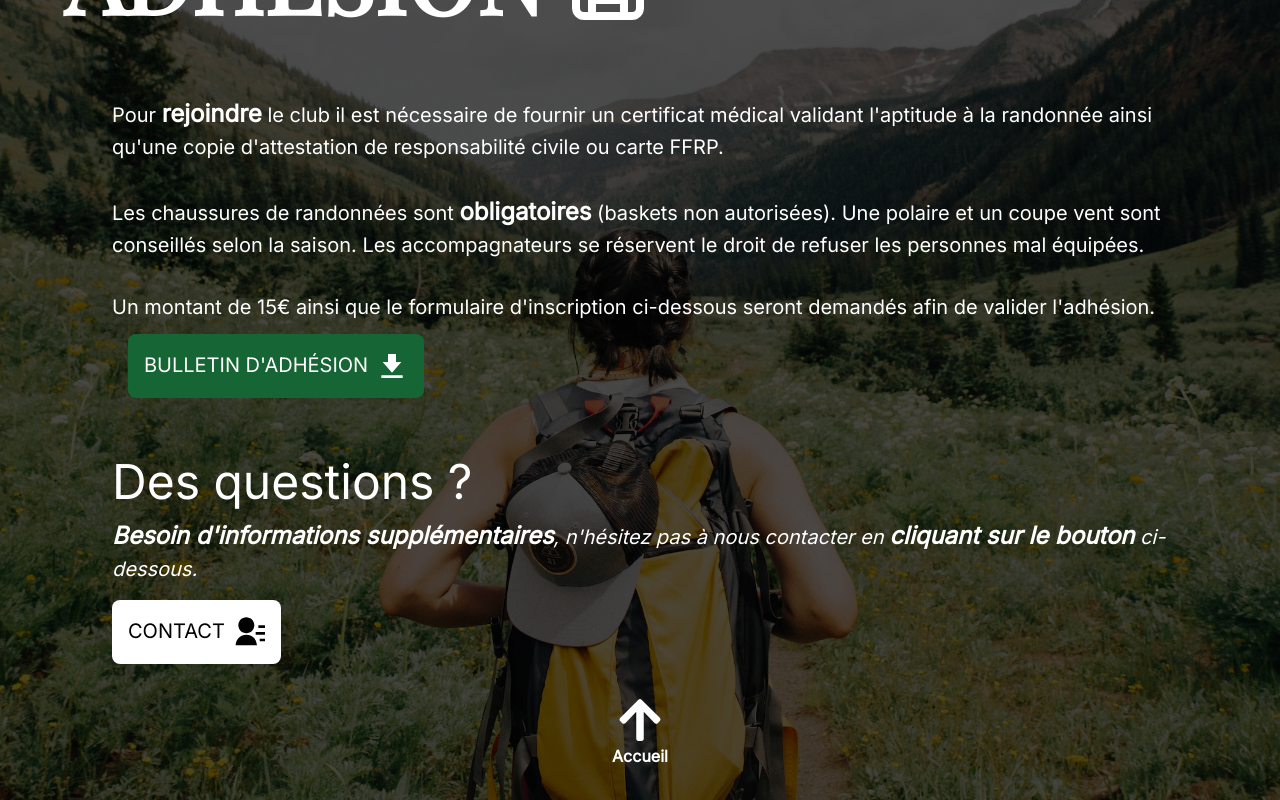
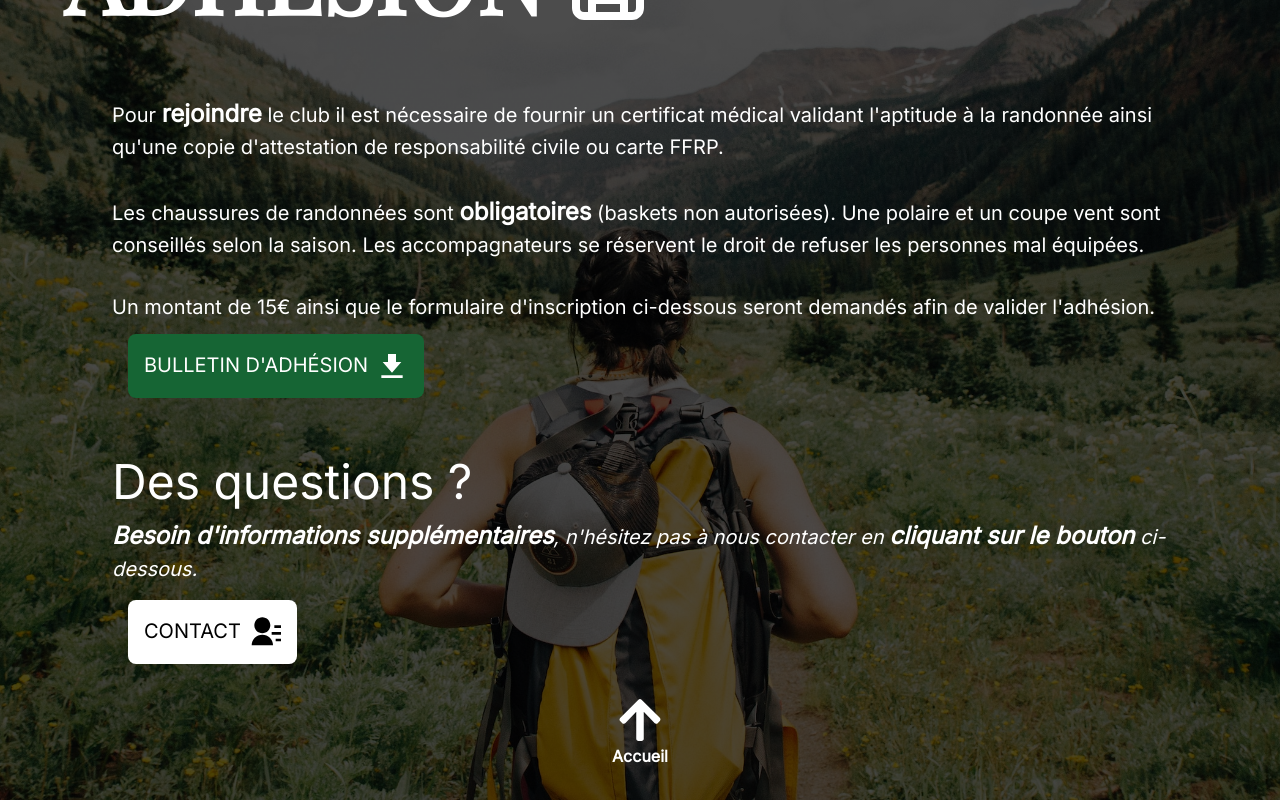
Before and after one commit to SebastienLaurentt/Galopins, a React (Vite) app: page / in a window 1280 px wide. Shown: the part 3465-4265 px from the top of the page. Built offline with nearby package versions, Linux system fonts and the light colour scheme.

Commit message:
add ml to ContactButton in md display

```diff
--- a/src/sections/Rejoindre.tsx
+++ b/src/sections/Rejoindre.tsx
@@ -39,7 +39,9 @@ function Rejoindre() {
                     <div className='mt-12 flex flex-col    mb-4 '>
                         <p className='text-2xl md:text-3xl xl:text-3xl mb-0'>Des questions ? </p>
                         <p className='italic mb-4'><strong>Besoin d'informations supplémentaires</strong>, n'hésitez pas à nous contacter en <strong>cliquant sur le bouton</strong> ci-dessous.</p>
-                        <ContactButton />
+                        <ContactButton
+                           classname='md:ml-4'
+                        />
                     </div>
 
                 </div>
```
